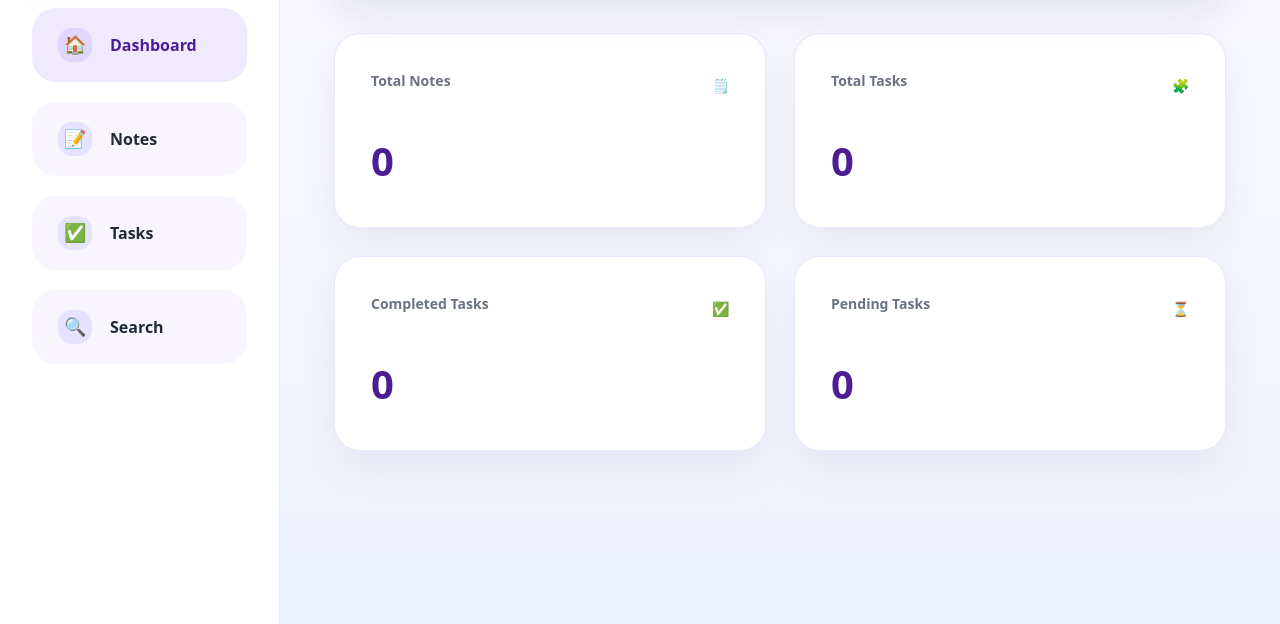
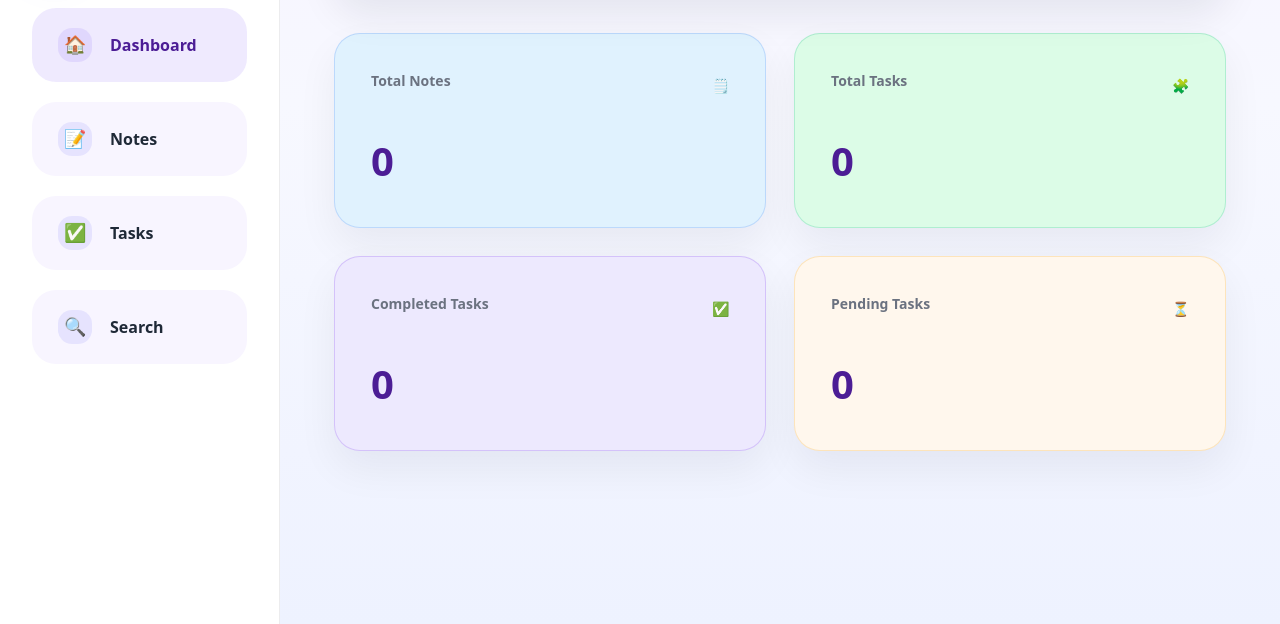
Before and after one commit to hnya666/task-note-manager, a website: page index.html in a window 1280 px wide. Shown: the part 176-800 px from the top of the page. Drawn offline with nearby package versions, Linux system fonts and the light colour scheme; some packages are replaced by stand-ins of ours.

```diff
--- a/css/style.css
+++ b/css/style.css
@@ -248,6 +248,26 @@
     font-size: 32px;
 }
 
+.dashboard-grid .stat-card:nth-child(1) {
+    background: #e0f2fe;
+    border-color: rgba(59, 130, 246, 0.22);
+}
+
+.dashboard-grid .stat-card:nth-child(2) {
+    background: #dcfce7;
+    border-color: rgba(16, 185, 129, 0.22);
+}
+
+.dashboard-grid .stat-card:nth-child(3) {
+    background: #ede9fe;
+    border-color: rgba(124, 58, 237, 0.22);
+}
+
+.dashboard-grid .stat-card:nth-child(4) {
+    background: #fff7ed;
+    border-color: rgba(245, 158, 11, 0.22);
+}
+
 .panel-row {
     display: grid;
     grid-template-columns: 1.5fr 1fr;
```
